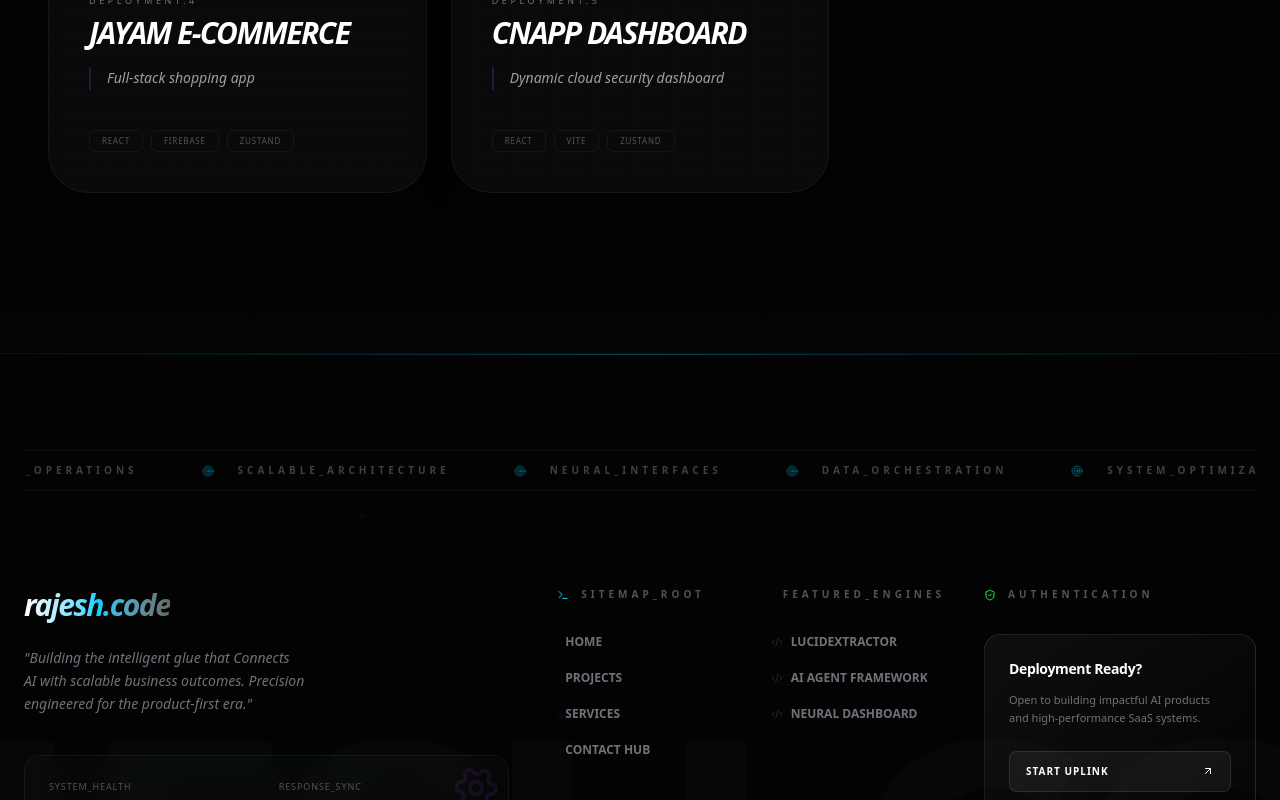
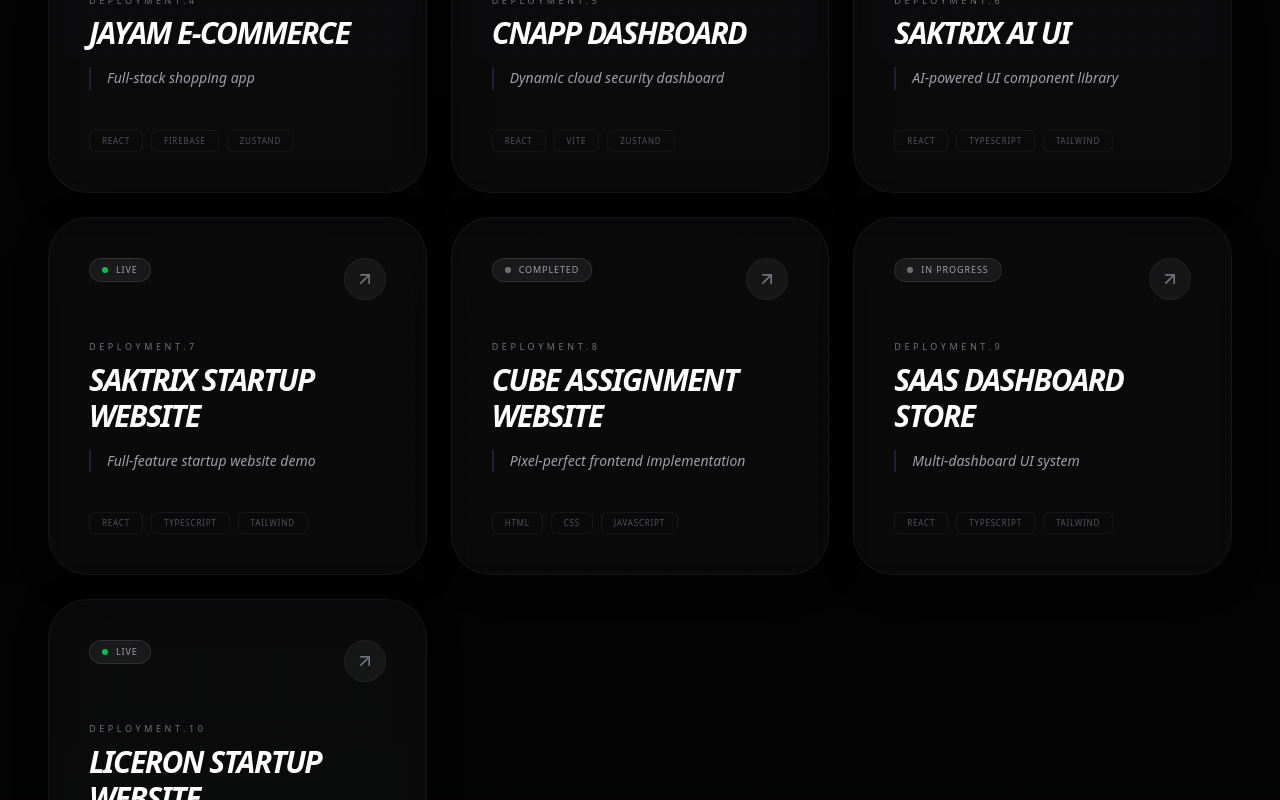
Before and after one commit to Mr-Code-Rajesh/Rajesh-ai, a Next.js app in the folder ai-me/: page /projects in a window 1280 px wide. Shown: the part 1260-2060 px from the top of the page. Built offline with nearby package versions, Linux system fonts and the light colour scheme.

Commit message:
New project added

```diff
--- a/ai-me/app/(portfolio)/projects/ProjectRegistry.tsx
+++ b/ai-me/app/(portfolio)/projects/ProjectRegistry.tsx
@@ -7,9 +7,6 @@ import {
   ExternalLink,
   Code,
   X,
-  AlertCircle,
-  CheckCircle2,
-  TrendingUp,
   Box,
   Cpu,
   Terminal,
--- a/ai-me/components/StructuredData.tsx
+++ b/ai-me/components/StructuredData.tsx
@@ -11,13 +11,13 @@ export default function StructuredData({ data }: StructuredDataProps) {
     "@context": "https://schema.org",
     "@type": "Person",
     "name": "Rajesh P",
-    "jobTitle": "Senior AI Product Engineer",
+    "jobTitle": "AI Product Engineer",
     "url": "https://rajesh-ai.vercel.app",
     "sameAs": [
-      "https://github.com/rajesh-ai", // Replace with actual
-      "https://linkedin.com/in/rajesh-ai" // Replace with actual
+      "https://github.com/Mr-Code-Rajesh",
+      "https://linkedin.com/in/code-rajesh"
     ],
-    "description": "Senior AI Product Engineer specializing in autonomous agents, LLM applications, and scalable SaaS architecture.",
+    "description": "AI Product Engineer specializing in autonomous agents, LLM applications, and scalable SaaS architecture.",
     "knowsAbout": [
       "Artificial Intelligence",
       "Full Stack Development",
--- a/ai-me/data/rajesh.json
+++ b/ai-me/data/rajesh.json
@@ -157,7 +157,7 @@
       "solution": "Built a headless browser API with rotation logic and AI-based structured formatting.",
       "impact": "Launched 0→1 as a SaaS. Reduced data curation time by 80% for initial users.",
       "status": "LIVE",
-      "link": "https://lucidextractor.vercel.app/",
+      "link": "https://lucidextractor.liceron.in/",
       "github": "https://github.com/Mr-Code-Rajesh"
     },
     {
@@ -175,7 +175,7 @@
       "solution": "Implemented a background job queue (Bull) with LLM grounding (Gemini) for 99% accuracy.",
       "impact": "Production-grade internal tool currently streamlining Zinnov's product research.",
       "status": "PRODUCTION",
-      "link": "https://zinnov.com",
+      "link": "#",
       "github": "https://github.com/Mr-Code-Rajesh"
     },
     {
@@ -192,7 +192,7 @@
       "solution": "Created a lightweight, copy-paste standard with 240+ components and deep animation hooks.",
       "impact": "Open-source contribution with 10k+ potential component variations.",
       "status": "OPEN SOURCE",
-      "link": "https://saktrix.vercel.app/",
+      "link": "https://saktrix-showcase.vercel.app/",
       "github": "https://github.com/Mr-Code-Rajesh/Saktrix-UI"
     },
     {
@@ -226,7 +226,91 @@
       "solution": "Built a JSON-driven widget engine that converts raw logs into prioritized visual tasks.",
       "impact": "Reduced security notification fatigue by filtering non-critical noise by 40%.",
       "status": "COMPLETED",
-      "link": "https://cnapp-dashboard.vercel.app/",
+      "link": "https://dashboard-assignment-peach.vercel.app/",
+      "github": "https://github.com/Mr-Code-Rajesh"
+    },
+    {
+      "name": "Saktrix AI UI",
+      "subtitle": "AI-powered UI component library",
+      "description": "An intelligent UI library that allows developers to dynamically customize and generate component designs using AI-driven inputs.",
+      "tech": [
+        "React",
+        "TypeScript",
+        "Tailwind",
+        "Next.js"
+      ],
+      "problem": "Designing and customizing UI components manually is time-consuming and lacks flexibility.",
+      "solution": "Built an AI-integrated component system that enables real-time design transformation and rapid UI generation.",
+      "impact": "Accelerated UI development speed and improved design flexibility for modern applications.",
+      "status": "IN PROGRESS",
+      "link": "https://saktrix-ai.vercel.app/",
+      "github": "https://github.com/Mr-Code-Rajesh"
+    },
+    {
+      "name": "Saktrix Startup Website",
+      "subtitle": "Full-feature startup website demo",
+      "description": "A complete startup website showcasing services, blog integration, email support, and a scalable UI structure for real-world use cases.",
+      "tech": [
+        "React",
+        "TypeScript",
+        "Tailwind",
+        "Next.js"
+      ],
+      "problem": "Early-stage startups struggle to quickly build professional, feature-rich websites.",
+      "solution": "Developed a production-ready website template with essential features like blog, contact, and responsive UI.",
+      "impact": "Provides a ready-to-use foundation for startups to launch faster with minimal setup.",
+      "status": "LIVE",
+      "link": "https://saktrix.vercel.app/",
+      "github": "https://github.com/Mr-Code-Rajesh"
+    },
+    {
+      "name": "Cube Assignment Website",
+      "subtitle": "Pixel-perfect frontend implementation",
+      "description": "A high-precision frontend project built from Figma designs using pure HTML, CSS, and JavaScript without AI assistance.",
+      "tech": [
+        "HTML",
+        "CSS",
+        "JavaScript"
+      ],
+      "problem": "Achieving pixel-perfect UI from design files requires precision and strong frontend fundamentals.",
+      "solution": "Manually developed the entire interface ensuring exact design matching and responsiveness.",
+      "impact": "Delivered a clean, accurate UI implementation demonstrating strong core frontend skills.",
+      "status": "COMPLETED",
+      "link": "https://cube-assignment-liart.vercel.app/",
+      "github": "https://github.com/Mr-Code-Rajesh"
+    },
+    {
+      "name": "SaaS Dashboard Store",
+      "subtitle": "Multi-dashboard UI system",
+      "description": "A dashboard platform featuring multiple pre-built layouts including Financial and BI dashboards for analytics and data visualization.",
+      "tech": [
+        "React",
+        "TypeScript",
+        "Tailwind",
+        "Vite"
+      ],
+      "problem": "Businesses need ready-made dashboard solutions for different data use cases.",
+      "solution": "Created reusable dashboard templates optimized for analytics, financial tracking, and business intelligence.",
+      "impact": "Simplifies dashboard development and reduces time to build data-driven interfaces.",
+      "status": "IN PROGRESS",
+      "link": "https://sass-dashboard-store.vercel.app/",
+      "github": "https://github.com/Mr-Code-Rajesh"
+    },
+    {
+      "name": "Liceron Startup Website",
+      "subtitle": "Official startup platform",
+      "description": "A modern startup website designed to represent the brand, services, and digital presence of Liceron.",
+      "tech": [
+        "React",
+        "TypeScript",
+        "Tailwind",
+        "Next.js"
+      ],
+      "problem": "Startups need a strong digital presence to establish credibility and attract clients.",
+      "solution": "Built a clean, responsive website with structured content and modern UI design.",
+      "impact": "Strengthened brand identity and improved online visibility for the startup.",
+      "status": "LIVE",
+      "link": "https://liceron.in/",
       "github": "https://github.com/Mr-Code-Rajesh"
     }
   ],
```
